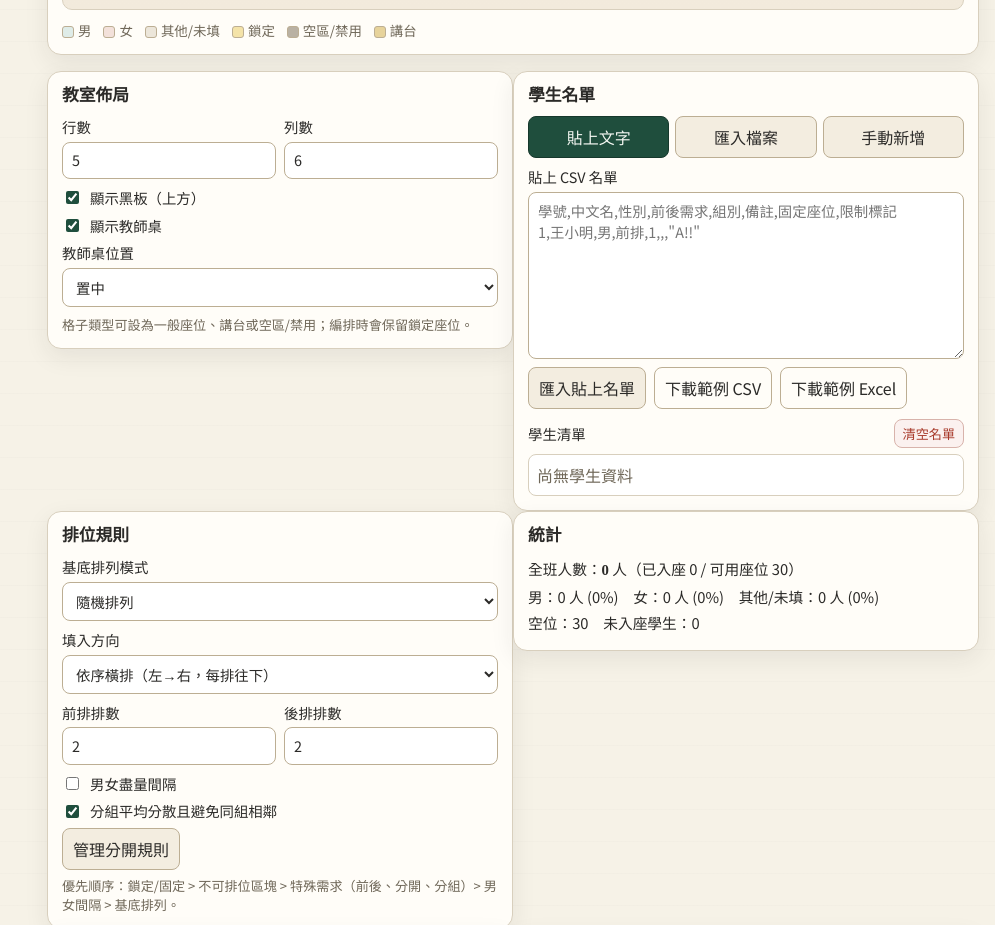
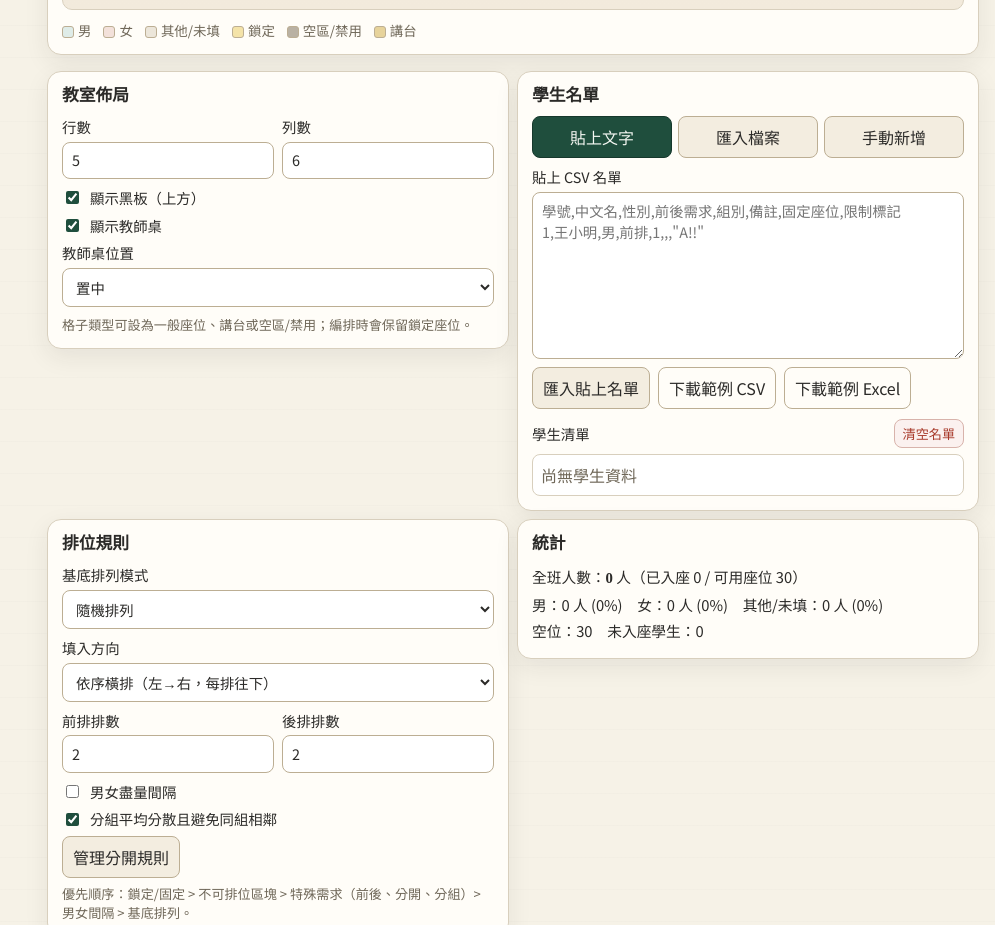
Before and after one commit to QiuGavintw/storing-seat, a plain HTML site: page index.html in a window 1280 px wide. Shown: the part 831-1756 px from the top of the page, without its empty margins (285-1280 px from the left). Drawn offline with nearby package versions, Linux system fonts and the light colour scheme.

Commit message:
調整下方模塊區塊間距

```diff
--- a/styles.css
+++ b/styles.css
@@ -116,7 +116,7 @@ p { margin: 0; }
 .below-chart {
   display: grid;
   grid-template-columns: repeat(2, minmax(0, 1fr));
-  gap: 0;
+  gap: 8px;
   align-items: start;
 }
 
```
